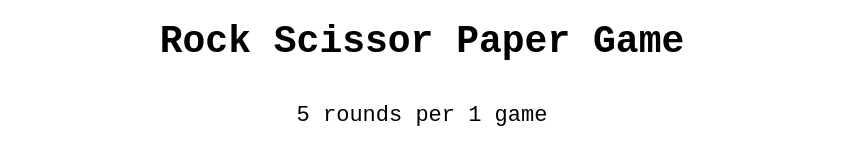
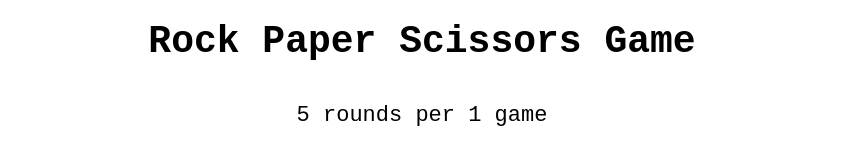
Before and after one commit to ant-post/odin-foundations-rock-paper-scissors, a plain HTML site: page index.html in a window 1280 px wide. Shown: the top 160 px of the page, without its empty margins (218-1061 px from the left). Drawn offline with Linux system fonts and the light colour scheme.

Commit message:
style: fix typo in h1 html element

```diff
--- a/index.html
+++ b/index.html
@@ -8,7 +8,7 @@
     <script src="./script.js" defer></script>
 </head>
 <body>
-    <h1>Rock Scissor Paper Game</h1>
+    <h1>Rock Paper Scissors Game</h1>
     <p class="info-text">5 rounds per 1 game</p>
     <div class="game-score-container">
         <div class="human-game-status"></div>
```
